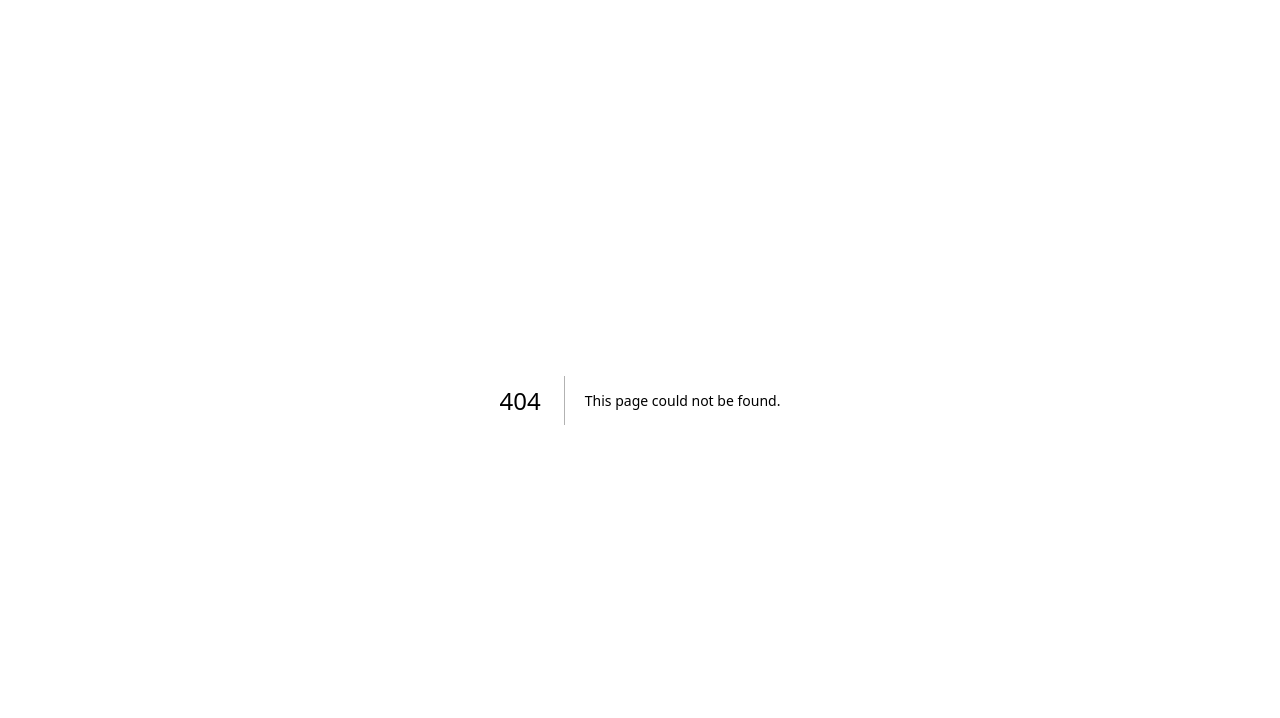
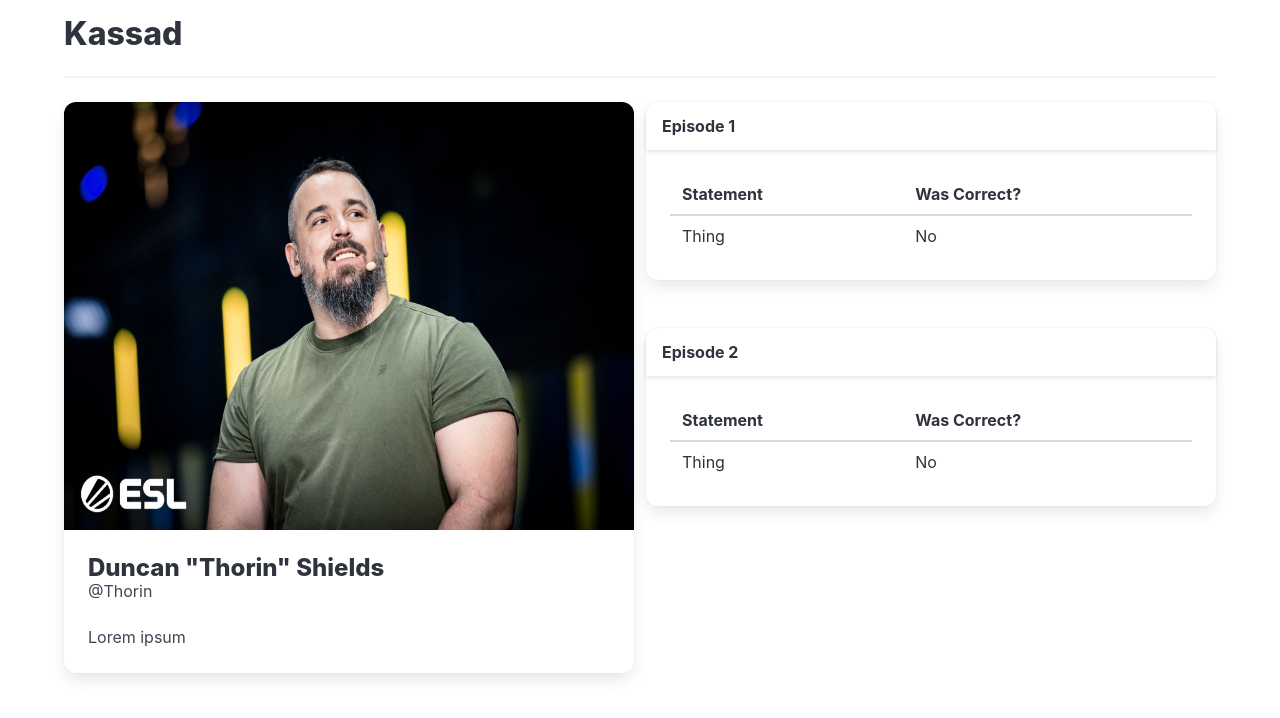
Before and after one commit to joro550/podcast, a Next.js app in the folder frontend/: page /presenter in a window 1280 px wide. Before the commit this address had no page. Shown: the top 718 px of the page. Built offline with nearby package versions, Linux system fonts and the light colour scheme.

Commit message:
some frontend work

```diff
--- a/frontend/src/app/card.tsx
+++ b/frontend/src/app/card.tsx
@@ -38,7 +38,7 @@ export default function Card({ src, alt }: { src: string; alt: string }) {
         </ResponsiveContainer>
       </div>
       <div className="card-footer">
-        <a href="#" className="card-footer-item">
+        <a href="/presenter/" className="card-footer-item">
           More Information
         </a>
       </div>
--- a/frontend/src/app/layout.tsx
+++ b/frontend/src/app/layout.tsx
@@ -2,7 +2,7 @@ export default function Layout({ children }) {
   return (
     <html lang="en">
       <head></head>
-      <body>
+      <body className='container'>
         <main>{children}</main>
       </body>
     </html>
--- a/frontend/src/app/page.tsx
+++ b/frontend/src/app/page.tsx
@@ -12,8 +12,9 @@ export default function Home() {
         <link rel="icon" href="/favicon.ico" />
       </Head>
 
-      <main className="content">
+      <main className="content pt-4">
         <h1>Counter Strike Hot Takes</h1>
+        <hr />
       </main>
 
       <div className="fixed-grid has-3-cols">
--- /dev/null
+++ b/frontend/src/app/presenter/page.tsx
@@ -0,0 +1,102 @@
+import Head from "next/head";
+import Image from "next/image";
+import "../../../styles/globals.sass";
+
+export default function Page() {
+  return (
+    <>
+      <Head>
+        <title>Counter Strike Hot Takes</title>
+        <link rel="icon" href="/favicon.ico" />
+      </Head>
+
+      <main className="content pt-4">
+        <h1>Kassad</h1>
+        <hr />
+      </main>
+
+      <div className="fixed-grid has-2-cols">
+        <div className="grid">
+
+          <div className="cell">
+            <div className="card">
+              <div className="card-image">
+                <figure className="image is-4by3">
+                  <Image width={100} height={200} alt={""} src={"/Kassad.jpg"} />
+                </figure>
+              </div>
+              <div className="card-content">
+                <div className="media">
+                  <div className="media-content">
+                    <p className="title is-4">Duncan "Thorin" Shields</p>
+                    <p className="subtitle is-6">@Thorin</p>
+                  </div>
+                </div>
+                <p>Lorem ipsum</p>
+              </div>
+            </div>
+
+          </div>
+
+          <div className="cell">
+
+            <div className="card mb-6">
+              <div className="card-header">
+                <p className="card-header-title">Episode 1</p>
+                <button className="card-header-icon">
+                  <span className='icon'>
+                    <i className='fas fa-angle-down' aria-hidden="false" ></i>
+                  </span>
+                </button>
+              </div>
+              <div className="card-content">
+                <table className='table is-striped is-fullwidth'>
+                  <thead>
+                    <tr>
+                      <th>Statement</th>
+                      <th>Was Correct?</th>
+                    </tr>
+                  </thead>
+                  <tbody>
+                    <tr>
+                      <td>Thing</td>
+                      <td>No</td>
+                    </tr>
+                  </tbody>
+                </table>
+              </div>
+            </div>
+
+            <div className="card mb-6">
+              <div className="card-header">
+                <p className="card-header-title">Episode 2</p>
+                <button className="card-header-icon">
+                  <span className='icon'>
+                    <i className='fas fa-angle-down' aria-hidden="false" ></i>
+                  </span>
+                </button>
+              </div>
+              <div className="card-content">
+                <table className='table is-striped is-fullwidth'>
+                  <thead>
+                    <tr>
+                      <th>Statement</th>
+                      <th>Was Correct?</th>
+                    </tr>
+                  </thead>
+                  <tbody>
+                    <tr>
+                      <td>Thing</td>
+                      <td>No</td>
+                    </tr>
+                  </tbody>
+                </table>
+              </div>
+            </div>
+          </div>
+        </div>
+      </div>
+    </>
+  );
+
+}
```
